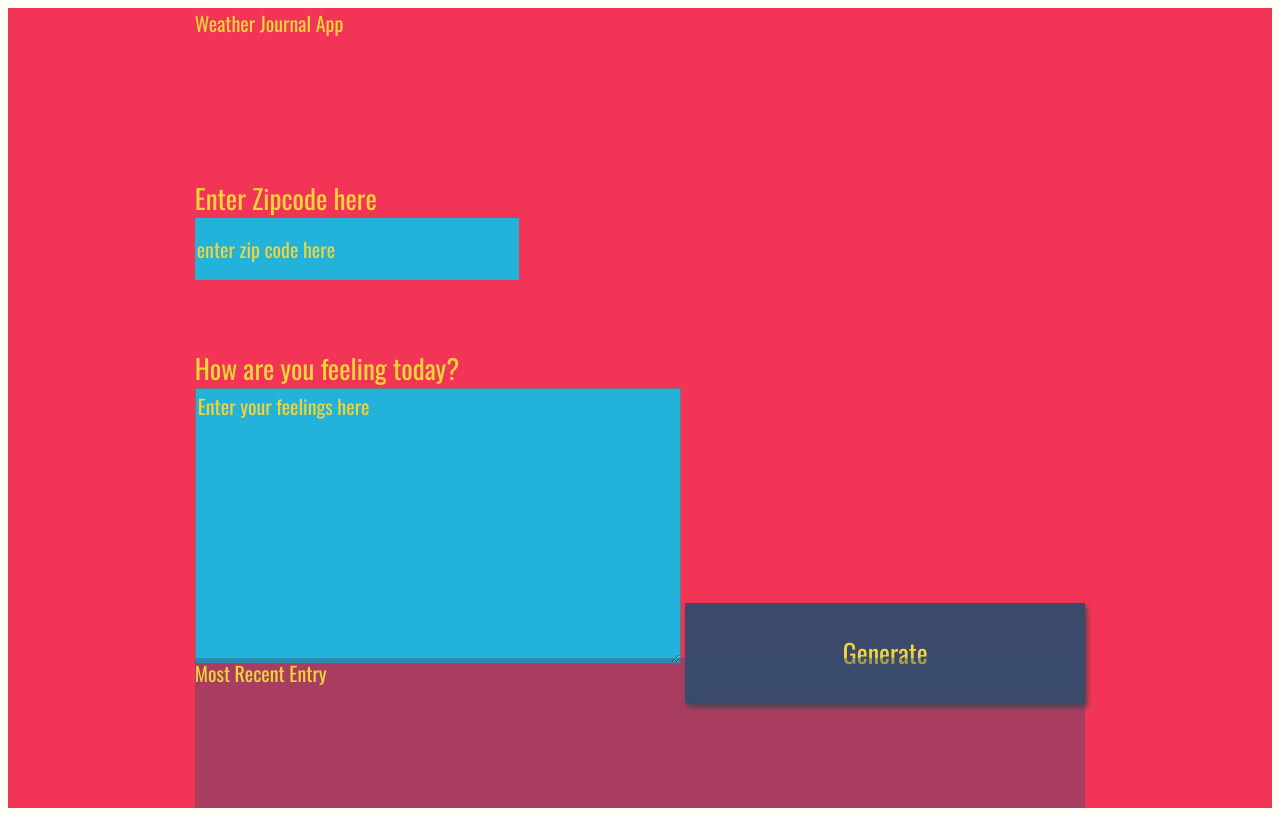
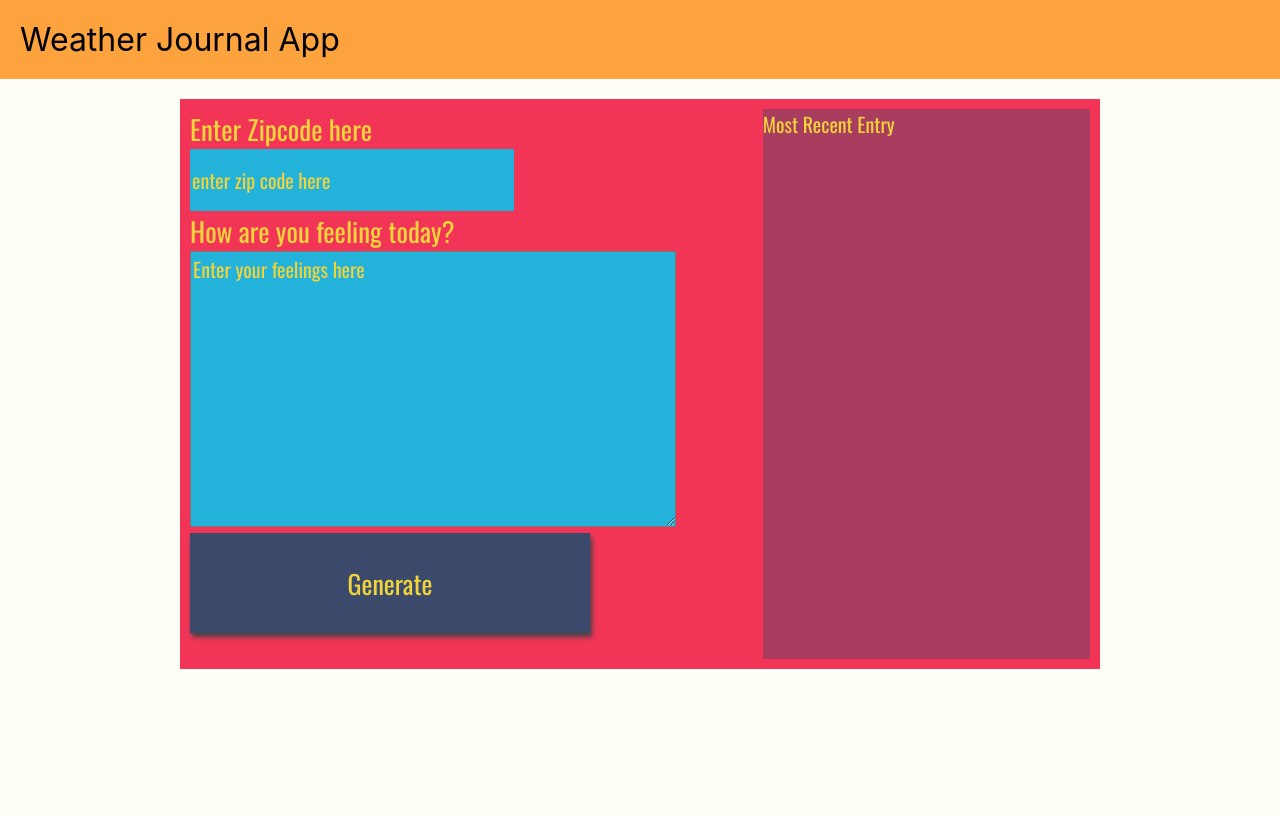
Before and after one commit to youssef1405/Weather-App, a website: page website/index.html in a window 1280 px wide. Drawn offline with nearby package versions, Linux system fonts and the light colour scheme; a web font is replaced by a local one.

Commit message:
make small changes to the structure of the page

```diff
--- a/website/index.html
+++ b/website/index.html
@@ -1,35 +1,47 @@
 <!DOCTYPE html>
 <html>
   <head>
-<meta charset="UTF-8">
+    <meta charset="UTF-8" />
     <title>Weather Journal</title>
-<link href="https://fonts.googleapis.com/css?family=Oswald:400,600,700|Ranga:400,700&display=swap" rel="stylesheet">
-<link rel="stylesheet" href="style.css">
+    <link
+      href="https://fonts.googleapis.com/css?family=Oswald:400,600,700|Ranga:400,700&display=swap"
+      rel="stylesheet"
+    />
+    <link rel="stylesheet" href="style.css" />
   </head>
   <body>
-<div id = "app">
-  <div class ="holder headline">
-    Weather Journal App
+    <header>
+      <div class="holder headline">Weather Journal App</div>
+    </header>
+
+    <main id="app">
+      <div class="entries">
+        <div class="holder zip">
+          <label for="zip">Enter Zipcode here</label>
+          <input type="text" id="zip" placeholder="enter zip code here" />
         </div>
-  <div class ="holder zip">
-    <label for="zip">Enter Zipcode here</label>
-    <input type="text" id="zip" placeholder="enter zip code here">
+        <div class="holder feel">
+          <label for="feelings">How are you feeling today?</label>
+          <textarea
+            class="myInput"
+            id="feelings"
+            placeholder="Enter your feelings here"
+            rows="9"
+            cols="50"
+          ></textarea>
         </div>
-  <div class ="holder feel">
-    <label for="feelings">How are you feeling today?</label>
-    <textarea class= "myInput" id="feelings" placeholder="Enter your feelings here" rows="9" cols="50"></textarea>
-    <button id="generate" type = "submit"> Generate </button>
+        <button id="generate" type="submit">Generate</button>
       </div>
-  <div class ="holder entry">
-    <div class = "title">Most Recent Entry</div>
-   <div id = "entryHolder">
-    <div id = "date"></div>
-   <div id = "temp"></div>
-   <div id = "content"></div>
+
+      <div class="holder entry">
+        <div class="title">Most Recent Entry</div>
+        <div id="entryHolder">
+          <div id="date"></div>
+          <div id="temp"></div>
+          <div id="content"></div>
         </div>
       </div>
-  </div>
+    </main>
     <script src="app.js" type="text/javascript"></script>
-
   </body>
 </html>
--- a/website/style.css
+++ b/website/style.css
@@ -1,70 +1,57 @@
-body{
+body {
   background: #fffff8;
   font-family: -apple-system, BlinkMacSystemFont, sans-serif;
+  margin: 0;
 }
 
-#app{
-    display: grid;
-    grid-auto-rows: minmax(150px, auto);
-    /* grid-template-columns:  */
-    height:100vh;
+header {
+  background: #fca33d;
+  padding: 20px;
+  margin-bottom: 20px;
+  font-size: 32px;
+}
+
+#app {
+  width: 900px;
+  display: flex;
+  height: 100vh;
   background: #f23557;
   color: #f0d43a;
-    justify-content: center;
-    grid-gap: 1em;
   font-size: 20px;
   font-family: 'Oswald', sans-serif;
+  margin: 0 auto;
+  padding: 10px;
+  height: 550px;
 }
 
-.holder{
-
+/* this div contains the zip code, the feelings textarea and the button */
+.entries {
+  width: 70%;
 }
 
-.entry{
-    background: rgba(59, 74, 107, .4);
-}
-
-#entryHolder{
-
-}
-
-#date{
-
-}
-
-#temp{
-
-}
-
-#content{
-
-}
-
-.headline {
-
-}
-.title{
-
+.entry {
+  background: rgba(59, 74, 107, 0.4);
+  width: 40%;
 }
 
 /*  Basic Styling To Override Default For Basic HTML Elements */
-label{
-    display:block;
+label {
+  display: block;
   font-size: 27px;
 }
 
-input{
-    display:block;
+input {
+  display: block;
   height: 60px;
   width: 320px;
-    background:#22b2da;
+  background: #22b2da;
   color: #f0d43a;
   font-size: 20px;
   font-family: 'Oswald', sans-serif;
   border: none;
 }
 
-button{
+button {
   width: 400px;
   height: 100px;
   background: #3b4a6b;
@@ -73,13 +60,14 @@ button{
   font-family: 'Oswald', sans-serif;
   border: none;
   box-shadow: 2px 4px 5px #444;
+  cursor: pointer;
 }
-h1{
+h1 {
   font-size: 36px;
 }
 
-textarea{
-    background:#22b2da;
+textarea {
+  background: #22b2da;
   color: #f0d43a;
   font-size: 20px;
   font-family: 'Oswald', sans-serif;
@@ -92,20 +80,20 @@ button:focus {
   outline: none;
 }
 /* Style for Placeholder Text*/
-::placeholder { /* Firefox, Chrome, Opera */
+::placeholder {
+  /* Firefox, Chrome, Opera */
   color: #f0d43a;
   font-family: 'Oswald', sans-serif;
-
 }
 
-:-ms-input-placeholder { /* Internet Explorer 10-11 */
+:-ms-input-placeholder {
+  /* Internet Explorer 10-11 */
   color: #f0d43a;
   font-family: 'Oswald', sans-serif;
-
 }
 
-::-ms-input-placeholder { /* Microsoft Edge */
+::-ms-input-placeholder {
+  /* Microsoft Edge */
   color: #f0d43a;
   font-family: 'Oswald', sans-serif;
-
 }
```
Lines whose indentation alone changed are shown as unchanged.
